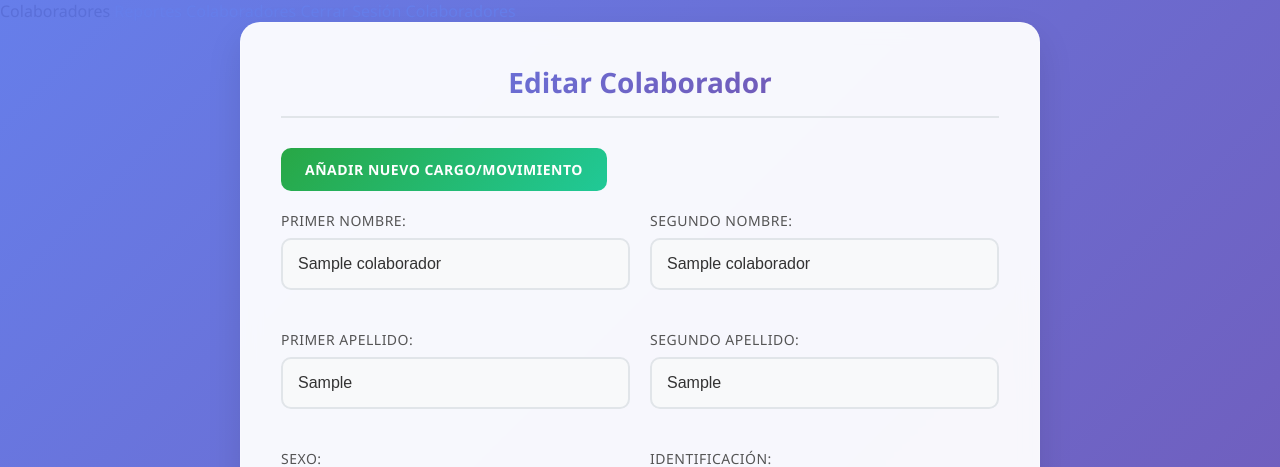
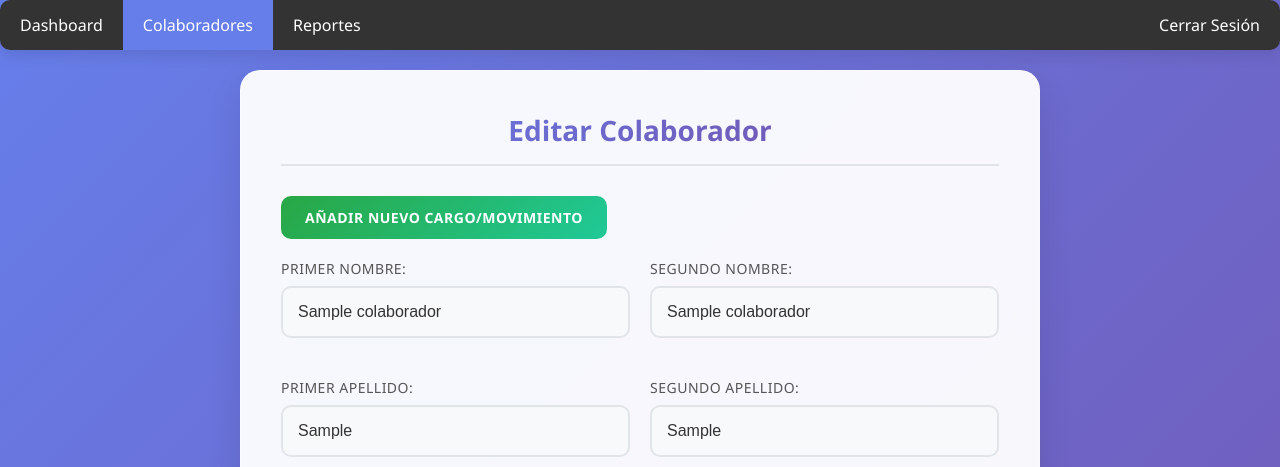
Before and after one commit to Tokito04/CapitalHumano, a PHP site: template views/colaboradores/edit.php in a window 1280 px wide. Shown: the top 467 px of the page. Run offline with PHP 8.4, Linux system fonts and the light colour scheme; the visitor is signed in with stand-in values (Sample User, id 1); the template is opened without the code that fills it: most values are stand-ins (such as "Sample title", 1, 10 or a date in 2020); some libraries are stand-ins or nearby versions.

Commit message:
si
Co-Authored-By: Joseph Guerrero <167487396+Bejotita@users.noreply.github.com>

```diff
--- a/app/Models/Colaborador.php
+++ b/app/Models/Colaborador.php
@@ -66,7 +66,7 @@ class Colaborador
      */
     public function crear()
     {
-        $query = 'INSERT INTO ' . $this->table . ' (primer_nombre, segundo_nombre, primer_apellido, segundo_apellido, sexo, identificacion, fecha_nacimiento, foto_perfil, correo_personal, telefono, celular, direccion) VALUES (:primer_nombre, :segundo_nombre, :primer_apellido, :segundo_apellido, :sexo, :identificacion, :fecha_nacimiento, :foto_perfil, :correo_personal, :telefono, :celular, :direccion)';
+        $query = 'INSERT INTO ' . $this->table . ' (primer_nombre, segundo_nombre, primer_apellido, segundo_apellido, sexo, identificacion, fecha_nacimiento, foto_perfil, correo_personal, telefono, celular, direccion, historial_academico_pdf) VALUES (:primer_nombre, :segundo_nombre, :primer_apellido, :segundo_apellido, :sexo, :identificacion, :fecha_nacimiento, :foto_perfil, :correo_personal, :telefono, :celular, :direccion, :historial_academico_pdf)';
 
         $stmt = $this->conn->prepare($query);
 
@@ -77,6 +77,7 @@ class Colaborador
         $stmt->bindParam(':primer_apellido', $this->primer_apellido);
         $stmt->bindParam(':segundo_apellido', $this->segundo_apellido);
         $stmt->bindParam(':sexo', $this->sexo);
+        $stmt->bindParam(':historial_academico_pdf', $this->historial_academico_pdf);
         $stmt->bindParam(':identificacion', $this->identificacion);
         $stmt->bindParam(':fecha_nacimiento', $this->fecha_nacimiento);
         $stmt->bindParam(':foto_perfil', $this->foto_perfil);
--- a/app/Utils/Validator.php
+++ b/app/Utils/Validator.php
@@ -14,8 +14,7 @@ class Validator
     {
         $data = trim($data);
         $data = stripslashes($data);
-        $data = htmlspecialchars($data, ENT_QUOTES, 'UTF-8');
-        return $data;
+        return htmlspecialchars($data, ENT_QUOTES, 'UTF-8');
     }
 
     /**
--- a/public/index.php
+++ b/public/index.php
@@ -157,6 +157,7 @@ switch ($request_uri) {
         break;
 
     case '/reportes/colaboradores/exportar':
+        AuthHelper::verificarPermiso(AuthHelper::ROL_ADMINISTRADOR);
         if (!isset($_SESSION['user_id'])) { header('Location: ' . BASE_PATH . '/login'); exit(); }
 
         $controller = new ReporteController();
@@ -197,6 +198,7 @@ switch ($request_uri) {
             $controller->update();
         }
         break;
+
     // --- RUTA DE LA API ---
     case '/api/colaboradores/stats/sexo':
         $controller = new ApiController();
--- a/views/colaboradores/edit.php
+++ b/views/colaboradores/edit.php
@@ -6,17 +6,16 @@
     <title>Editar Colaborador - Capital Humano</title>
     <link rel="stylesheet" href="<?php use App\Helpers\AuthHelper;
     use App\Models\Cargo;
-    echo BASE_PATH; ?>/css/main.css">
+    echo BASE_PATH ?>/css/main.css">
 </head>
-
+    <div class="navbar">
+        <a href="<?php echo BASE_PATH; ?>/dashboard">Dashboard</a>
             <?php if ($_SESSION['user_rol'] == AuthHelper::ROL_ADMINISTRADOR): ?>
                 <a href="<?php echo BASE_PATH; ?>/usuarios">Usuarios</a>
             <?php endif; ?>
             <a href="<?php echo BASE_PATH; ?>/colaboradores" class="active">Colaboradores</a>
             <a href="<?php echo BASE_PATH; ?>/reportes/colaboradores">Reportes</a>
-            <a href="<?php echo BASE_PATH; ?>/colaboradores" class="active">Colaboradores</a>
             <a href="<?php echo BASE_PATH; ?>/logout" class="right">Cerrar Sesión</a>
-            <a href="<?php echo BASE_PATH; ?>/colaboradores" class="active">Colaboradores</a>
         </div>
 
 
```
Also changed, not shown: 2 other files.
